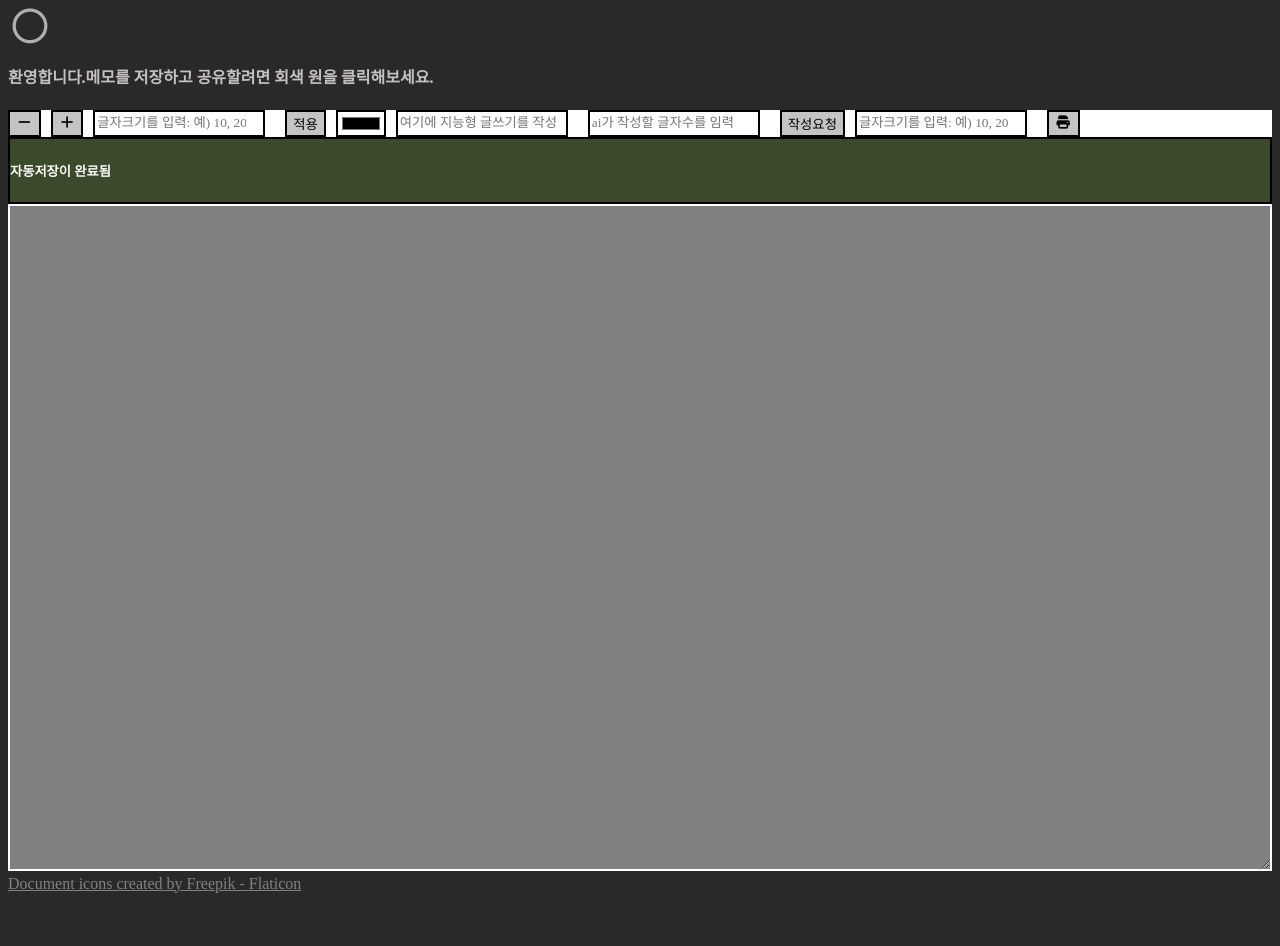
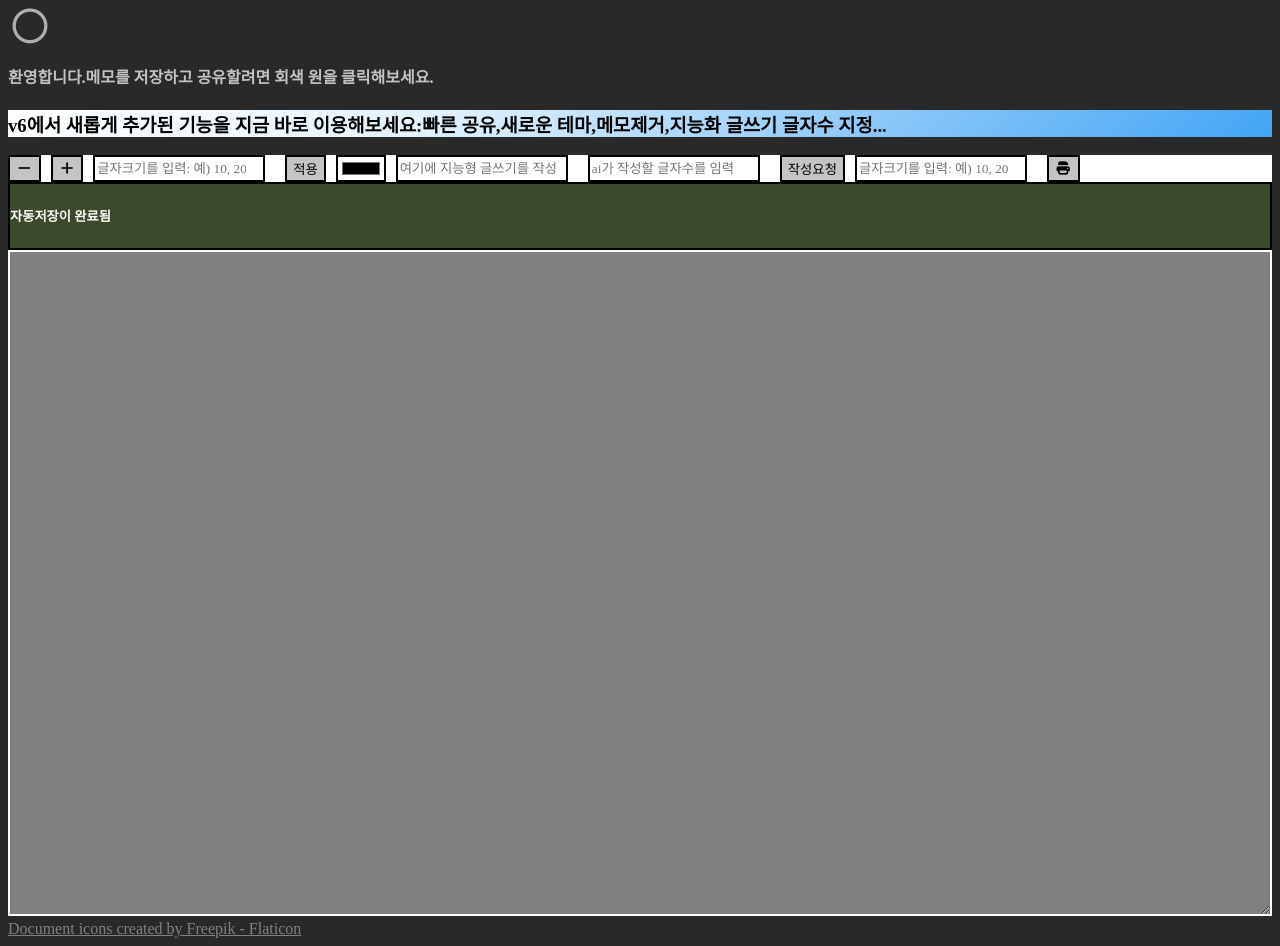
Before and after one commit to dokdoxofficial/notepadx, a React (Create React App) app: page / in a window 1280 px wide. Before the commit the page ends 901 px from the top, so only its background shows below. Built offline with nearby package versions, Linux system fonts and the light colour scheme; a web font is replaced by a local one.

Commit message:
add new message for noticing user to use the new feature

```diff
--- a/src/App.css
+++ b/src/App.css
@@ -133,3 +133,13 @@ textarea.dark-mode {
 img{
   width:100%;
 }
+.loginnowsuggestion{
+  background: linear-gradient(
+  135deg,
+  #ffffff,
+  #e3f2fd,
+  #90caf9,
+  #42a5f5
+);
+color:rgb(0, 0, 0);
+}
--- a/src/App.js
+++ b/src/App.js
@@ -84,6 +84,7 @@ function App() {
       <div id='helpguide'>
       <h4>환영합니다.메모를 저장하고 공유할려면 회색 원을 클릭해보세요.</h4>
       </div>
+      <div className='loginnowsuggestion'><h3>v6에서 새롭게 추가된 기능을 지금 바로 이용해보세요:빠른 공유,새로운 테마,메모제거,지능화 글쓰기 글자수 지정...</h3></div>
 
       <div className="bar">
         <button onClick={() => (document.getElementById("notepadarea").style.fontSize = "10pt")}>
--- a/src/pages/save.js
+++ b/src/pages/save.js
@@ -75,7 +75,7 @@ export default function Save() {
 
       <footer className="footersection">
         <h6>Deployed by Mit licence without Google gemini api</h6>
-        <h5>notepadx.netlify.app-notepadx-v6.0.0(stable)</h5>
+        <h5>notepadx.netlify.app-notepadx-v6.5.0(stable)</h5>
         <a href='https://notepadxprivacy.netlify.app'>privacy policy</a>
       </footer>
     </>
```
